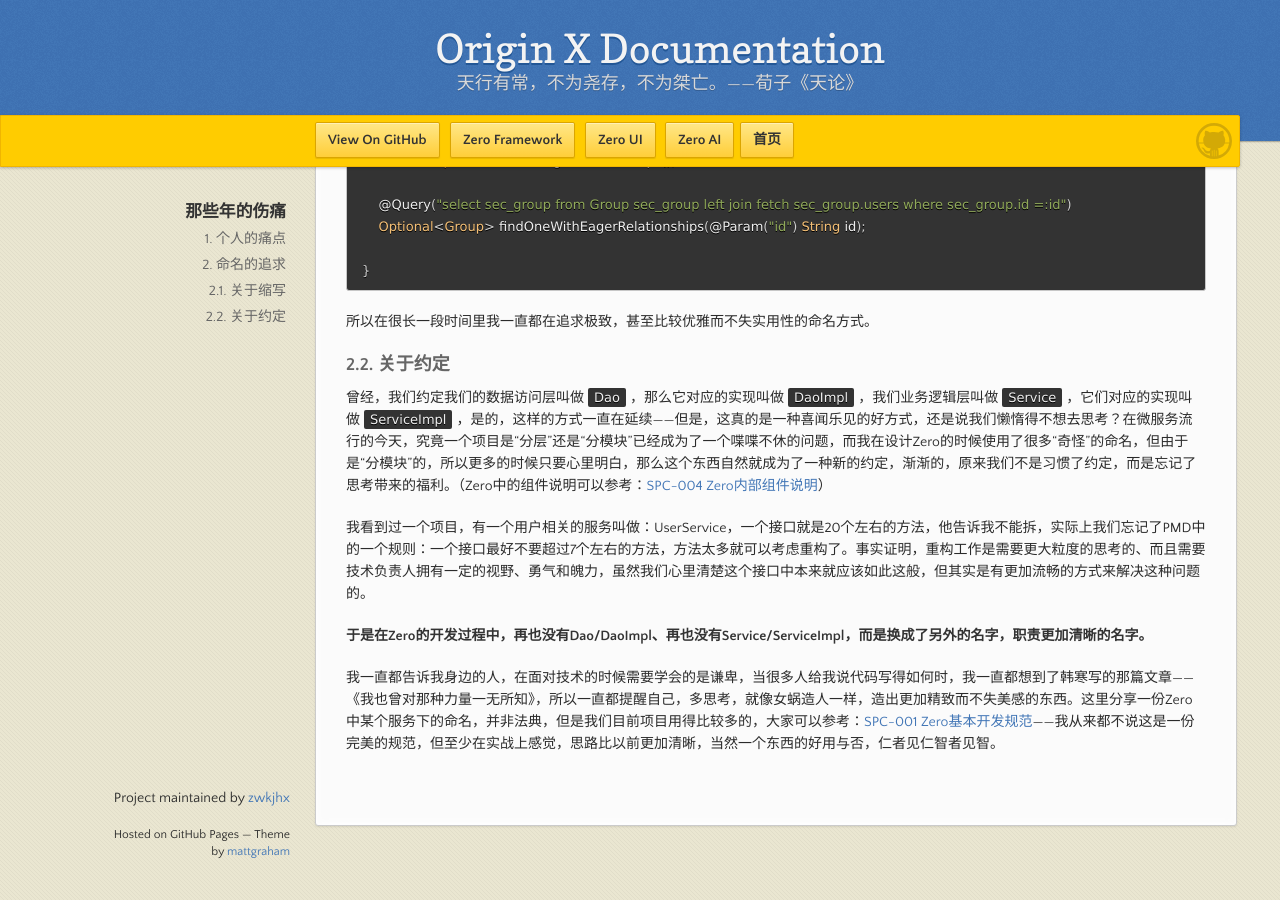
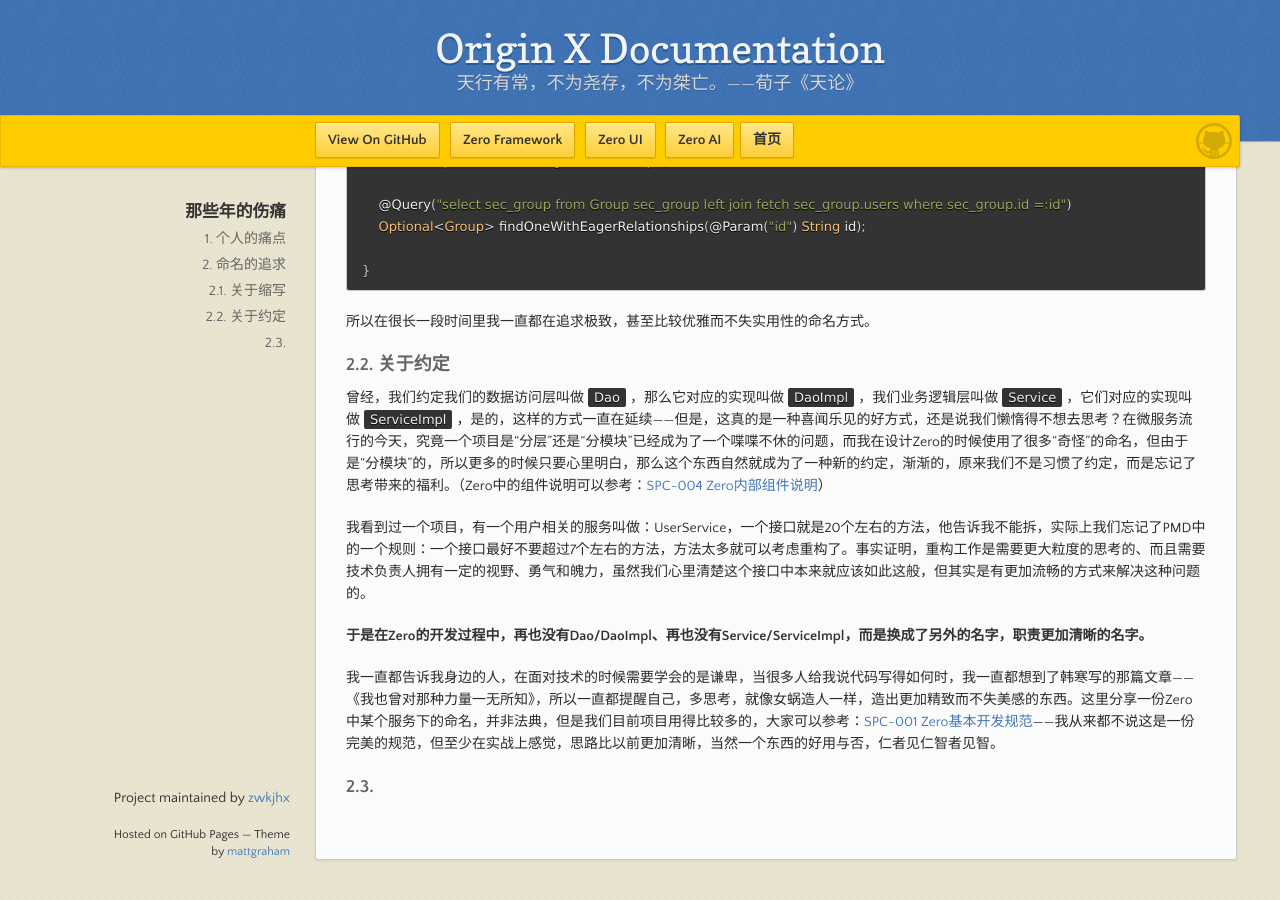
Before and after one commit to zwkjhx/ox-doc, a Jekyll site: the page built from utility-x/1-she-ji-li-nian/uxd-001-ling-ren-fan-suo-de-util.md, in a window 1280 px wide and 900 px high, scrolled down 790 px. Built offline with Jekyll 4.4.1, drawn with Linux system fonts in a browser that asks for light colours; our own code applies the rules of GitHub Pages for plain Markdown files; before the commit the page ends 1656 px from its top, so only the background shows below that.

Commit message:
Updates utility-x/1-she-ji-li-nian/uxd-001-ling-ren-fan-suo-de-util.md
Auto commit by GitBook Editor

```diff
--- a/utility-x/1-she-ji-li-nian/uxd-001-ling-ren-fan-suo-de-util.md
+++ b/utility-x/1-she-ji-li-nian/uxd-001-ling-ren-fan-suo-de-util.md
@@ -46,3 +46,5 @@
 **于是在Zero的开发过程中，再也没有Dao/DaoImpl、再也没有Service/ServiceImpl，而是换成了另外的名字，职责更加清晰的名字。**
 
 我一直都告诉我身边的人，在面对技术的时候需要学会的是谦卑，当很多人给我说代码写得如何时，我一直都想到了韩寒写的那篇文章——《我也曾对那种力量一无所知》，所以一直都提醒自己，多思考，就像女蜗造人一样，造出更加精致而不失美感的东西。这里分享一份Zero中某个服务下的命名，并非法典，但是我们目前项目用得比较多的，大家可以参考：[SPC-001 Zero基本开发规范](/specification/1-zerogui-fan/spc-001-zeroji-ben-kai-fa-gui-fan.html)——我从来都不说这是一份完美的规范，但至少在实战上感觉，思路比以前更加清晰，当然一个东西的好用与否，仁者见仁智者见智。
+
+### 2.3.
```
